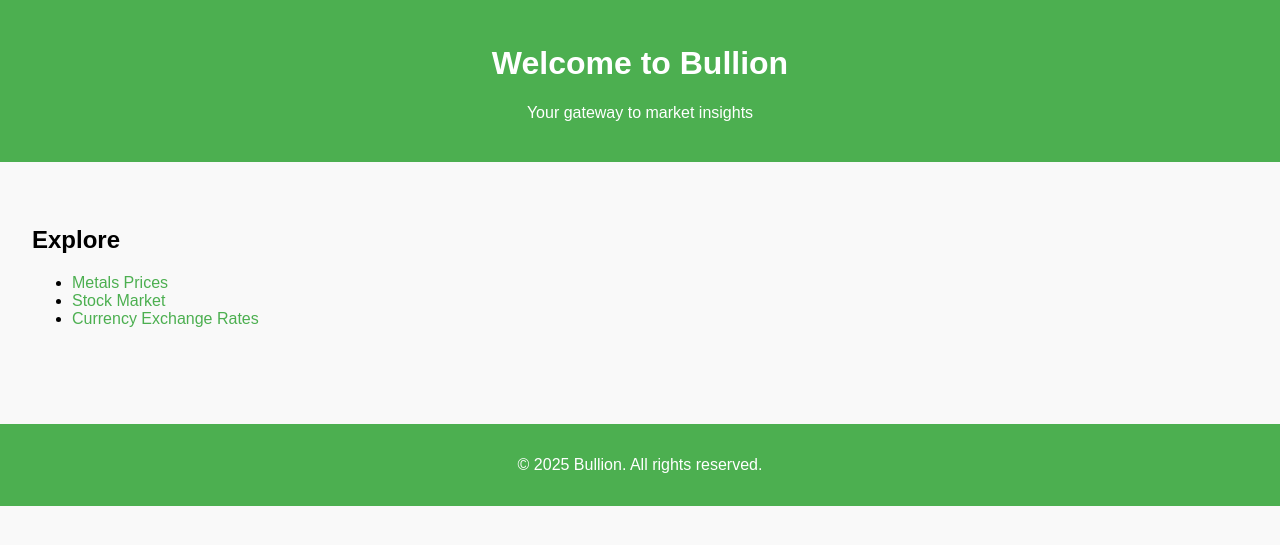
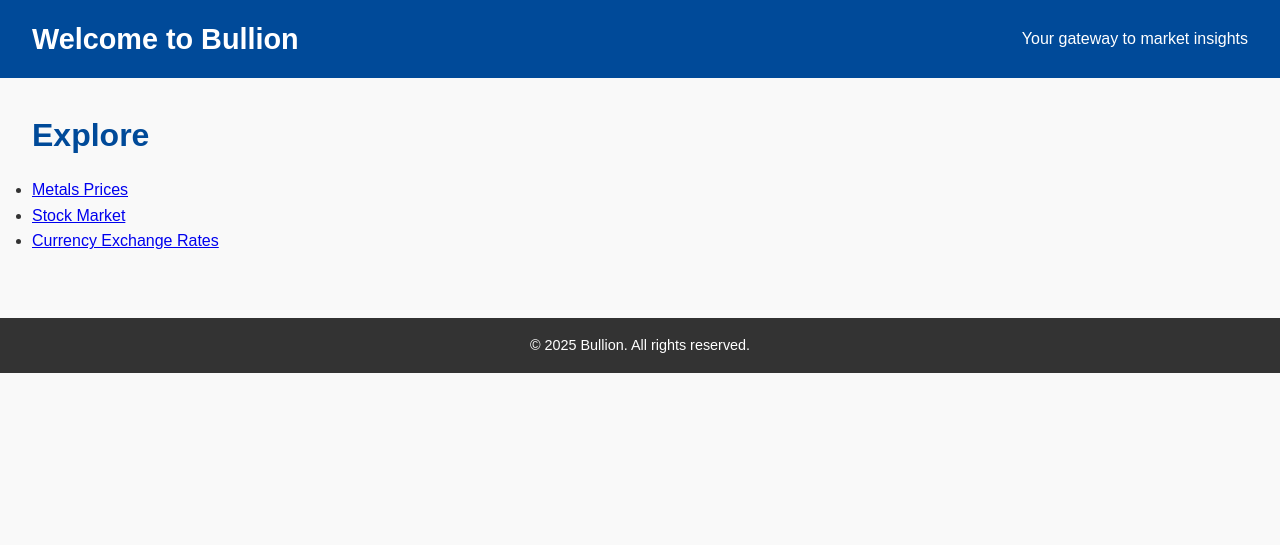
Before and after one commit to ahmedrafat23/Bullion, a Flask app: page / in a window 1280 px wide. Shown: the top 545 px of the page. Run offline with Flask 3, Linux system fonts and the light colour scheme.

Commit message:
20/1/2025/1/2025

```diff
--- a/static/styles.css
+++ b/static/styles.css
@@ -1,39 +1,217 @@
-body {
-    font-family: Arial, sans-serif;
+/* General Reset */
+* {
     margin: 0;
     padding: 0;
+    box-sizing: border-box;
+}
+
+body {
+    font-family: 'Arial', sans-serif;
+    font-size: 16px;
+    color: #333;
     background-color: #f9f9f9;
+    line-height: 1.6;
+    margin: 0;
 }
+
+/* Header Styles */
 header {
-    background-color: #4CAF50;
-    color: white;
-    padding: 1.5rem 0;
+    background-color: #004a99;
+    color: #fff;
+    padding: 1rem 2rem;
+    display: flex;
+    justify-content: space-between;
+    align-items: center;
+}
+
+header h1 {
+    font-size: 1.8rem;
+}
+
+nav ul {
+    list-style: none;
+    display: flex;
+    gap: 1rem;
+}
+
+nav ul li {
+    display: inline;
+}
+
+nav ul li a {
+    color: #fff;
+    text-decoration: none;
+    font-weight: bold;
+    padding: 0.5rem 1rem;
+    border-radius: 5px;
+    transition: background-color 0.3s ease;
+}
+
+nav ul li a:hover {
+    background-color: #0066cc;
+}
+
+/* Hero Section */
+.hero {
+    background-image: url('/static/images/hero-background.jpg');
+    /* Replace with your image path */
+    background-size: cover;
+    background-position: center;
+    color: #fff;
     text-align: center;
+    padding: 4rem 2rem;
 }
+
+.hero h2 {
+    font-size: 2.5rem;
+    margin-bottom: 1rem;
+}
+
+.hero p {
+    font-size: 1.2rem;
+    margin-bottom: 2rem;
+}
+
+.hero a {
+    display: inline-block;
+    background-color: #ffcc00;
+    color: #333;
+    text-decoration: none;
+    padding: 0.8rem 1.5rem;
+    font-weight: bold;
+    border-radius: 5px;
+    transition: background-color 0.3s ease;
+}
+
+.hero a:hover {
+    background-color: #e6b800;
+}
+
+/* Main Section */
 main {
     padding: 2rem;
 }
-.section {
+
+section {
+    margin-bottom: 2rem;
+}
+
+section h2 {
+    font-size: 2rem;
+    margin-bottom: 1rem;
+    color: #004a99;
+}
+
+section p {
+    margin-bottom: 1rem;
+}
+
+/* Card Styles */
+.card {
+    border: 1px solid #ddd;
+    border-radius: 8px;
+    background-color: #fff;
+    box-shadow: 0 4px 6px rgba(0, 0, 0, 0.1);
+    padding: 1.5rem;
+    margin-bottom: 1rem;
+}
+
+.card h3 {
+    font-size: 1.5rem;
+    margin-bottom: 1rem;
+}
+
+.card p {
+    font-size: 1rem;
+    color: #555;
+}
+
+/* Footer Styles */
+footer {
+    background-color: #333;
+    color: #fff;
+    text-align: center;
+    padding: 1rem;
+    position: relative;
+    bottom: 0;
+    width: 100%;
+}
+
+footer p {
+    font-size: 0.9rem;
+}
+
+footer a {
+    color: #ffcc00;
+    text-decoration: none;
+}
+
+footer a:hover {
+    text-decoration: underline;
+}
+
+/* Button Styles */
+button {
+    display: inline-block;
+    background-color: #004a99;
+    color: #fff;
+    padding: 0.8rem 1.2rem;
+    border: none;
+    border-radius: 5px;
+    font-size: 1rem;
+    cursor: pointer;
+    transition: background-color 0.3s ease;
+}
+
+button:hover {
+    background-color: #0066cc;
+}
+
+/* Table Styles */
+table {
+    width: 100%;
+    border-collapse: collapse;
     margin: 2rem 0;
 }
-.card {
+
+table th,
+table td {
     border: 1px solid #ddd;
-    border-radius: 5px;
     padding: 1rem;
-    box-shadow: 0 2px 5px rgba(0, 0, 0, 0.1);
-    background-color: #fff;
+    text-align: left;
 }
-footer {
-    background-color: #4CAF50;
-    color: white;
-    text-align: center;
-    padding: 1rem 0;
-    margin-top: 2rem;
+
+table th {
+    background-color: #004a99;
+    color: #fff;
 }
-a {
-    color: #4CAF50;
-    text-decoration: none;
+
+table tr:nth-child(even) {
+    background-color: #f9f9f9;
 }
-a:hover {
-    text-decoration: underline;
+
+/* Responsive Design */
+@media (max-width: 768px) {
+    header h1 {
+        font-size: 1.5rem;
+    }
+
+    nav ul {
+        flex-direction: column;
+        align-items: center;
+        gap: 0.5rem;
+    }
+
+    .hero h2 {
+        font-size: 2rem;
+    }
+
+    .hero p {
+        font-size: 1rem;
+    }
+
+    table th,
+    table td {
+        padding: 0.8rem;
+    }
 }
```
